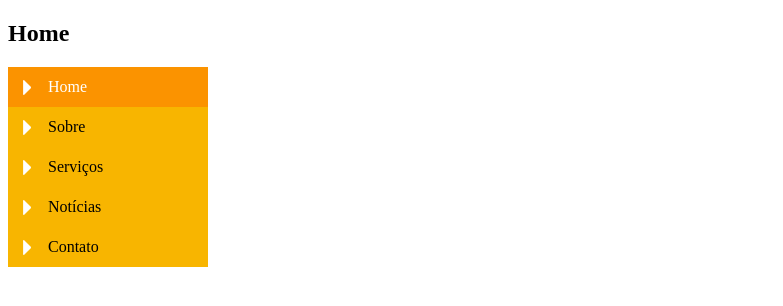
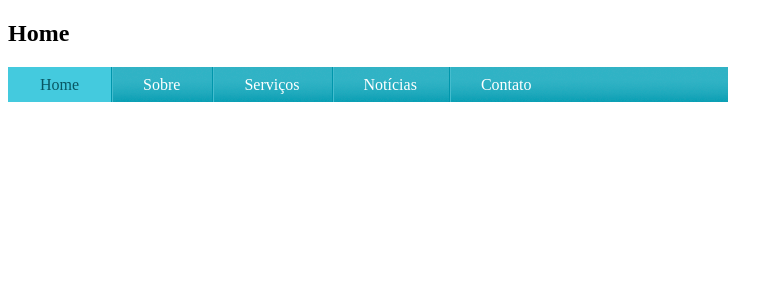
Before and after one commit to HenriqueJunio/Curso-Web, a plain HTML site: page Secao-5-CSS3-Intermediario-e-avancado/index.html in a window 1280 px wide. Shown: the whole page, without its empty margins (0-783 px from the left). Drawn offline with Linux system fonts and the light colour scheme.

Commit message:
Seção 5: CSS3 Intermediário & avançado
57. Criando barra de navegação horizontal

```diff
--- a/Secao-5-CSS3-Intermediario-e-avancado/css/estilo.css
+++ b/Secao-5-CSS3-Intermediario-e-avancado/css/estilo.css
@@ -126,6 +126,7 @@ li {
 }
 */
 
+/*
 ul {
   margin: 0px;
   padding: 0px;
@@ -156,3 +157,44 @@ a:hover {
   background-color: #f99200;
   color: #fff
 }
+*/
+
+/**********/
+/* Barra de navegação horizontal */
+ul {
+  margin: 0px;
+  padding: 0px;
+  list-style: none;
+  width: 720px;
+  background: #159cb0 url(../imagens/fundo-horizontal.png) repeat-x;
+  float: left;
+}
+
+ul li {
+  float: left;
+}
+
+ul a {
+  display: block;
+  padding: 0 2em;
+  line-height: 2.2em;
+  text-decoration: none;
+  color: #fff;
+  background: url(../imagens/divisor.png) repeat-y left top;
+}
+
+ul .primeiro a {
+  background: none;
+}
+
+ul a:hover {
+  color: #085662;
+  background: #44cade;
+}
+
+#home #navegacao .home a,
+#sobre #navegacao .sobre a,
+#servicos #navegacao .servicos a {
+  color: #085662;
+  background: #44cade;
+}
--- a/Secao-5-CSS3-Intermediario-e-avancado/index.html
+++ b/Secao-5-CSS3-Intermediario-e-avancado/index.html
@@ -3,29 +3,18 @@
 <html lang="pt-br">
   <head>
     <meta charset="UTF-8">
-    <title>Navegação vertical</title>
+    <title>Navegação horizontal</title>
     <link rel="stylesheet" type="text/css" href="css/estilo.css">
   </head>
 
   <body id="home">
     <h2>Home</h2>
     <ul id="navegacao">
-      <li class="home"><a href="index.html">Home</a></li>
+      <li class="home primeiro"><a href="index.html">Home</a></li>
       <li class="sobre"><a href="sobre.html">Sobre</a></li>
       <li class="servicos"><a href="servicos.html">Serviços</a></li>
       <li class="noticias"><a href="noticias.html">Notícias</a></li>
       <li class="contato"><a href="contato.html">Contato</a></li>
     </ul>
-
-    <!--
-    <h2>Lista de atividades</h2>
-    <ul>
-      <li>Ir ao dentista</li>
-      <li>Ir ao supermercado</li>
-      <li>Fazer o almoço</li>
-      <li>Assistir série</li>
-      <li>Correr no parque</li>
-    </ul>
-    -->
   </body>
 </html>
```
Also changed, not shown: Secao-5-CSS3-Intermediario-e-avancado/servicos.html (+1 -1 lines), Secao-5-CSS3-Intermediario-e-avancado/sobre.html (+1 -1 lines), Secao-5-CSS3-Intermediario-e-avancado/imagens/divisor.png (added), Secao-5-CSS3-Intermediario-e-avancado/imagens/fundo-horizontal.png (added).
